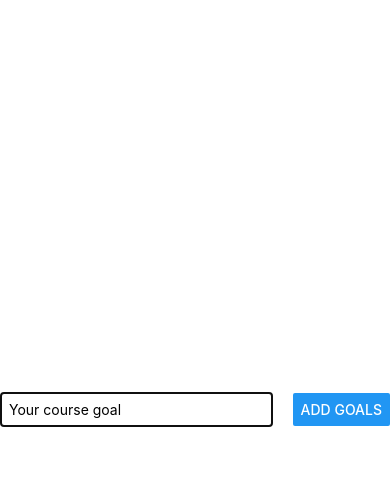
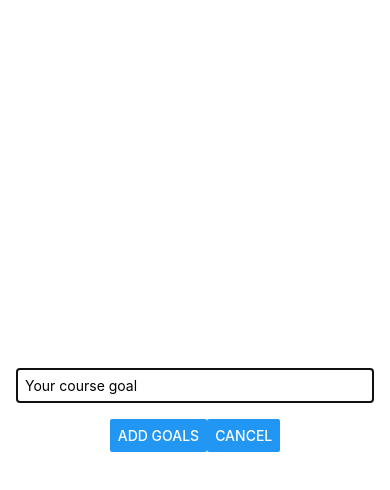
Before and after one commit to mkhmmd17/ReactNative-App, a React Native app: screen / in a window 390 px wide. Both pictures are taken after a click on the button "ADD NEW GOAL". Shown: the top 490 px of the page. Built offline with nearby package versions, Linux system fonts and the light colour scheme.

Commit message:
Button Styles

```diff
--- a/components/GoalInput.js
+++ b/components/GoalInput.js
@@ -22,7 +22,14 @@
           onChangeText={goalInputHandler}
           value={enteredGoalText}
         />
-        <Button title="Add Goals" onPress={addGoalHandler} />
+        <View style={styles.buttonContainer}>
+          <View styles={styles.button}>
+            <Button title="Add Goals" onPress={addGoalHandler} />
+          </View>
+          <View styles={styles.button}>
+            <Button title="Cancel" />
+          </View>
+        </View>
       </View>
     </Modal>
   );
@@ -31,20 +38,28 @@
 export default GoalInput;
 
 const styles = StyleSheet.create({
+  inputContainer: {
+    flex: 1,
+    flexDirection: "column",
+    justifyContent: "center",
+    alignItems: "center",
+    marginBottom: 24,
+    padding: 16,
+    borderBottomWidth: 1,
+    borderBottomColor: "gray",
+  },
   textInput: {
     borderWidth: 1,
     borderColor: "#cccccc",
-    width: "70%",
-    marginRight: 8,
+    width: "100%",
     padding: 8,
   },
-  inputContainer: {
-    flex: 1,
+  buttonContainer: {
+    marginTop: 16,
     flexDirection: "row",
-    justifyContent: "space-between",
-    alignItems: "center",
-    marginBottom: 24,
-    borderBottomWidth: 1,
-    borderBottomColor: "gray",
+  },
+  button: {
+    width: "30%",
+    marginHorizontal: 8,
   },
 });
```
